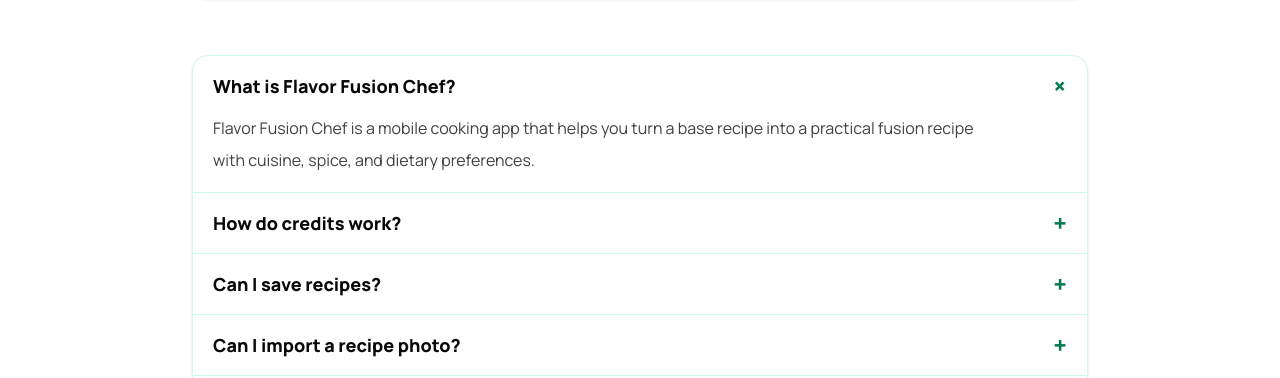
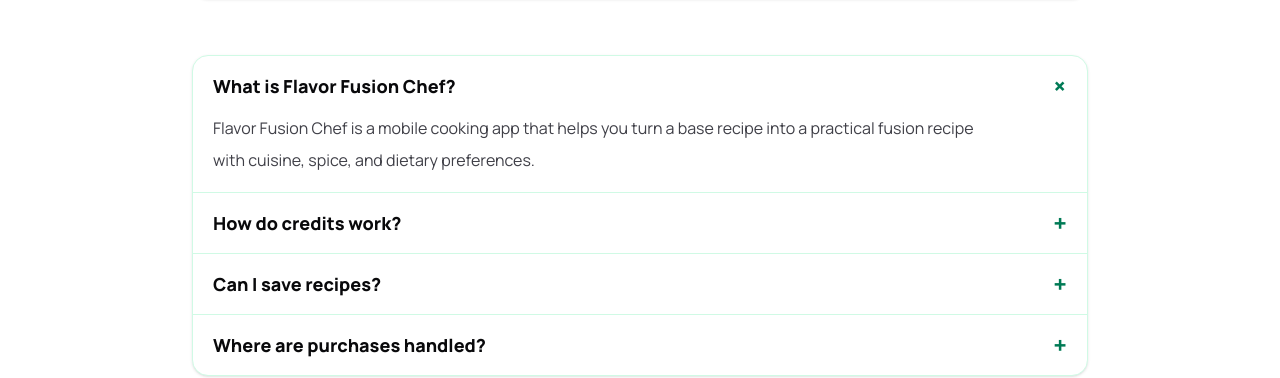
Before and after one commit to DarthXyler/FusionChef, a Next.js app: page /faq in a window 1280 px wide. Shown: the part 422-800 px from the top of the page. Built offline with nearby package versions, Linux system fonts and the light colour scheme.

Commit message:
Add support-only FAQ topics

```diff
--- a/app/faq/page.tsx
+++ b/app/faq/page.tsx
@@ -1,7 +1,7 @@
 import type { Metadata } from "next";
 import { FaqList } from "@/components/FaqList";
 import { BodyText, Card, PageHeader, PageShell, PrimaryLink } from "@/components/PublicSite";
-import { faqItems } from "@/lib/public-site-content";
+import { faqItems, supportFaqItems } from "@/lib/public-site-content";
 
 export const metadata: Metadata = {
   title: "FAQ",
@@ -15,7 +15,7 @@
         <p>Quick answers about the mobile app, credits, recipe imports, cookbook saves, and support.</p>
       </PageHeader>
 
-      <FaqList items={faqItems} />
+      <FaqList items={faqItems} supportItems={supportFaqItems} />
 
       <Card tone="green">
         <h2 className="text-3xl font-extrabold leading-tight text-zinc-950">Still need help?</h2>
--- a/app/support/page.tsx
+++ b/app/support/page.tsx
@@ -17,12 +17,12 @@
   {
     title: "Recipe generation",
     body: "Share the base recipe, cuisine choice, and what looked wrong or unexpected.",
-    href: "/faq#recipe-generation-help",
+    href: "/faq?support=recipe-generation#support-recipe-generation",
   },
   {
     title: "Recipe photo import",
     body: "Mention whether the image came from camera or library, plus any error message you saw.",
-    href: "/faq#recipe-photo-import",
+    href: "/faq?support=recipe-photo-import#support-recipe-photo-import",
   },
   {
     title: "Cookbook saves",
--- a/components/FaqList.tsx
+++ b/components/FaqList.tsx
@@ -9,37 +9,68 @@
   answer: string;
 };
 
-export function FaqList({ items }: { items: readonly FaqItem[] }) {
+type SupportFaqItem = FaqItem & {
+  supportKey: string;
+};
+
+export function FaqList({
+  items,
+  supportItems = [],
+}: {
+  items: readonly FaqItem[];
+  supportItems?: readonly SupportFaqItem[];
+}) {
   const defaultId = items[0]?.id ?? "";
   const [openId, setOpenId] = useState(defaultId);
+  const [activeSupportKey, setActiveSupportKey] = useState("");
 
   useEffect(() => {
     function syncWithHash() {
+      const params = new URLSearchParams(window.location.search);
+      const supportKey = params.get("support") ?? "";
+      const supportItem = supportItems.find((item) => item.supportKey === supportKey);
+      setActiveSupportKey(supportItem?.supportKey ?? "");
+
+      const visibleItems = supportItem ? [supportItem, ...items] : items;
       const hashId = window.location.hash.replace(/^#/, "");
-      const nextId = items.some((item) => item.id === hashId) ? hashId : defaultId;
+      const nextId = visibleItems.some((item) => item.id === hashId)
+        ? hashId
+        : supportItem?.id || defaultId;
       setOpenId(nextId);
 
       if (hashId) {
-        const target = document.getElementById(hashId);
-        target?.scrollIntoView({ block: "start" });
+        window.setTimeout(() => {
+          const target = document.getElementById(hashId);
+          target?.scrollIntoView({ block: "start" });
+        }, 0);
       }
     }
 
     syncWithHash();
     window.addEventListener("hashchange", syncWithHash);
     return () => window.removeEventListener("hashchange", syncWithHash);
-  }, [defaultId, items]);
+  }, [defaultId, items, supportItems]);
+
+  const activeSupportItem =
+    activeSupportKey.length > 0
+      ? supportItems.find((item) => item.supportKey === activeSupportKey)
+      : undefined;
+  const visibleItems = activeSupportItem ? [activeSupportItem, ...items] : items;
 
   return (
     <section className="divide-y divide-emerald-100 rounded-2xl border border-emerald-100 bg-white shadow-sm">
-      {items.map((item) => {
+      {visibleItems.map((item) => {
         const isOpen = item.id === openId;
+        const isSupportOnly = activeSupportItem?.id === item.id;
 
         return (
           <details
             key={item.id}
             id={item.id}
-            className="group scroll-mt-28 px-5 py-4"
+            className={[
+              "group scroll-mt-28 px-5 py-4",
+              isSupportOnly ? "bg-emerald-50/70" : "",
+            ].join(" ")}
             open={isOpen}
             onToggle={(event) => {
               if ((event.currentTarget as HTMLDetailsElement).open) {
@@ -48,7 +79,14 @@
             }}
           >
             <summary className="flex cursor-pointer list-none items-center justify-between gap-4 rounded-lg text-left text-lg font-extrabold text-zinc-950 focus:outline-none focus:ring-2 focus:ring-emerald-500 focus:ring-offset-4">
-              {item.question}
+              <span>
+                {isSupportOnly ? (
+                  <span className="mb-1 block text-xs font-extrabold uppercase tracking-wide text-emerald-700">
+                    Support topic
+                  </span>
+                ) : null}
+                {item.question}
+              </span>
               <span className="text-2xl leading-none text-emerald-700 transition group-open:rotate-45">+</span>
             </summary>
             <BodyText className="mt-3 max-w-3xl">{item.answer}</BodyText>
--- a/lib/public-site-content.ts
+++ b/lib/public-site-content.ts
@@ -47,22 +47,27 @@
       "Yes. Recipes you choose to keep can be saved to your mobile cookbook so you can revisit them later.",
   },
   {
-    id: "recipe-photo-import",
-    question: "Can I import a recipe photo?",
-    answer:
-      "The mobile app is designed to help import recipe photos and turn them into structured recipe input before creating a fusion version.",
-  },
-  {
-    id: "recipe-generation-help",
-    question: "What if a generated recipe looks wrong or unexpected?",
-    answer:
-      "If a generated recipe looks off, check the base recipe wording, cuisine choice, and dietary preferences first. If the result still looks wrong, contact support with the recipe details and what felt incorrect.",
-  },
-  {
     id: "purchases-handled",
     question: "Where are purchases handled?",
     answer:
       "iOS purchases are handled by Apple through the App Store purchase flow. Refund requests for Apple purchases are handled under Apple's policies.",
+  },
+] as const;
+
+export const supportFaqItems = [
+  {
+    supportKey: "recipe-generation",
+    id: "support-recipe-generation",
+    question: "Recipe generation support",
+    answer:
+      "If a generated recipe looks wrong or unexpected, include the base recipe, selected meal type, fusion cuisine, dietary style, spice level, and what felt incorrect. Screenshots help us compare the input with the generated result.",
+  },
+  {
+    supportKey: "recipe-photo-import",
+    id: "support-recipe-photo-import",
+    question: "Recipe photo import support",
+    answer:
+      "If photo import does not work as expected, include whether the image came from camera or library, whether text extraction started, the error message if one appeared, and a clear screenshot of the recipe photo when possible.",
   },
 ] as const;
 
```
